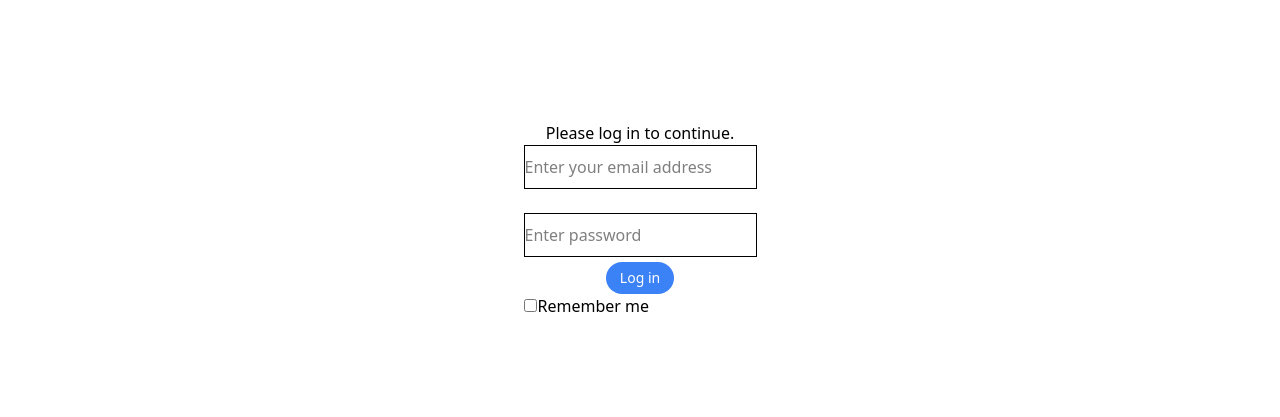
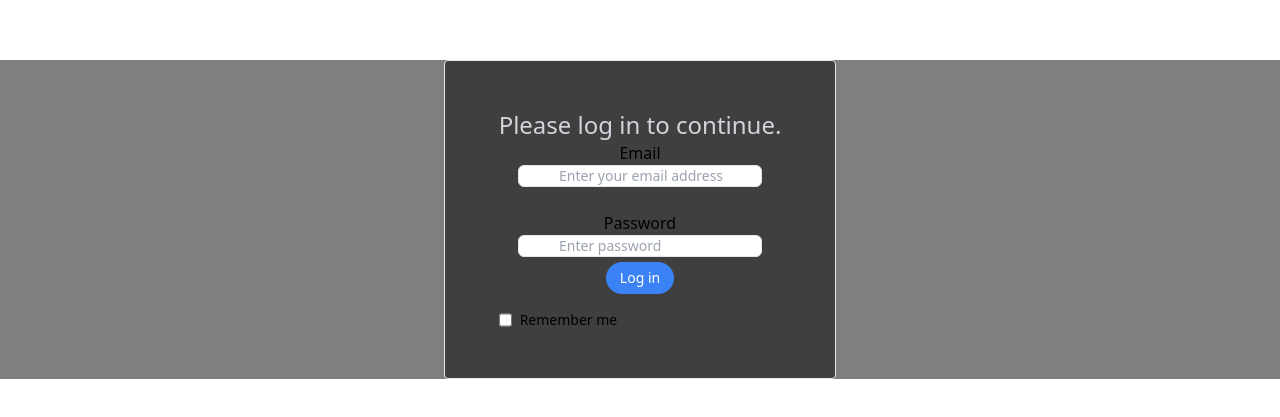
Before and after one commit to pechavarria62/learning-Nextjs, a Next.js app: page /login in a window 1280 px wide. Shown: the part 181-598 px from the top of the page. Built offline with nearby package versions, Linux system fonts and the light colour scheme.

Commit message:
made the styling work, im using the admin.css file for now but i thing im understanding'

```diff
--- a/app/global.css
+++ /dev/null
@@ -1,18 +0,0 @@
-@import "tailwindcss/preflight";
-@tailwind components;
-@tailwind utilities;
-
-input[type='number'] {
-  -moz-appearance: textfield;
-  appearance: textfield;
-}
-
-input[type='number']::-webkit-inner-spin-button {
-  -webkit-appearance: none;
-  margin: 0;
-}
-
-input[type='number']::-webkit-outer-spin-button {
-  -webkit-appearance: none;
-  margin: 0;
-}
--- a/app/layout.tsx
+++ b/app/layout.tsx
@@ -1,5 +1,5 @@
-import './ui/global.css';
-import './global.css';
+// import './ui/global.css';
+import './ui/css/admin.css';
 
 export default function RootLayout({
   children,
@@ -8,7 +8,7 @@ export default function RootLayout({
 }) {
   return (
     <html lang="en">
-      <body >{children}</body>
+      <body className='flex min-h-screen items-center justify-center bg-black'>{children}</body>
     </html>
   );
 }
--- a/app/login/page.tsx
+++ b/app/login/page.tsx
@@ -3,7 +3,7 @@ import LoginForm from "../ui/login-form";
 
 export default function login() {
   return (
-    <div className='flex min-h-screen items-center justify-center bg-gradient-to-br from-blue-400 via-purple-400 to-pink-400 h-52 w-full'>
+    <div className="w-full bg-black/50 h-screen flex items-center justify-center ">
       <LoginForm />
     </div>
   );
--- a/app/page.tsx
+++ b/app/page.tsx
@@ -1,6 +1,6 @@
 import SideNav from './ui/dashboard/sidenav';
 import './ui/global.css';
-import './global.css';
+// import './global.css';
 
 
 export default function Page() {
--- a/app/ui/CSS/admin.css
+++ b/app/ui/CSS/admin.css
@@ -728,6 +728,17 @@ video {
 .w-64{
   width: 16rem;
 }
+.w-70{
+  width: 17.5rem;
+}
+
+.w-80{
+  width: 20rem;
+}
+
+.w-90{
+  width: 24.5rem;
+}
 
 .w-8{
   width: 2rem;
--- a/app/ui/logatation.tsx
+++ /dev/null
@@ -1,50 +0,0 @@
-// src/LoginForm.js
-import React from "react";
-
-const LoginForm = () => {
-  return (
-    <div className="min-h-screen bg-gradient-to-r from-blue-500 via-purple-500 to-pink-500 flex items-center justify-center">
-      <div className="bg-white p-8 rounded-2xl shadow-lg w-80">
-        <h2 className="text-2xl font-bold mb-6 text-center text-gray-800">Login</h2>
-        <form>
-          <div className="mb-4">
-            <label className="block text-sm font-medium text-gray-700">Email</label>
-            <input
-              type="email"
-              className="mt-1 w-full p-2 border rounded-lg focus:outline-none focus:ring-2 focus:ring-blue-500"
-              placeholder="Enter your email"
-            />
-          </div>
-
-          <div className="mb-4">
-            <label className="block text-sm font-medium text-gray-700">Password</label>
-            <input
-              type="password"
-              className="mt-1 w-full p-2 border rounded-lg focus:outline-none focus:ring-2 focus:ring-blue-500"
-              placeholder="Enter your password"
-            />
-          </div>
-
-          <div className="flex items-center justify-between mb-4">
-            <label className="flex items-center text-sm">
-              <input type="checkbox" className="mr-2" />
-              Remember me
-            </label>
-            <a href="#" className="text-blue-600 text-sm hover:underline">
-              Register
-            </a>
-          </div>
-
-          <button
-            type="submit"
-            className="w-full bg-blue-600 text-white p-2 rounded-lg hover:bg-blue-700 transition"
-          >
-            Log In
-          </button>
-        </form>
-      </div>
-    </div>
-  );
-};
-
-export default LoginForm;
--- a/app/ui/login-form.tsx
+++ b/app/ui/login-form.tsx
@@ -1,8 +1,6 @@
 'use client';
 
 import {
-  AtSymbolIcon,
-  KeyIcon,
   ExclamationCircleIcon,
 } from '@heroicons/react/24/outline';
 import { useState } from 'react';
@@ -37,21 +35,21 @@ export default function LoginForm() {
   };
 
   return (
-    <div className=' flex items-center justify-center'>
-      <form onSubmit={handleSubmit} className="shadow-lg rounded-lg p-6 w-full max-w-md flex items-center justify-center">
+    <div className='flex items-center justify-center border shadow-lg rounded bg-black/50 w-90'>
+      <form onSubmit={handleSubmit} className=" p-6 w-full max-w-md flex items-center justify-center">
         <div className="  flex-1 flex-col items-center justify-center p-6 space-y-4">
-          <h1 className="mb-3 text-2xl flex items-center justify-center content-center">Please log in to continue.</h1>
-          <div className="w-56">
+          <h1 className="mb-3 text-2xl flex items-center justify-center content-center text-gray-300">Please log in to continue.</h1>
+          <div className="">
             <div>
               <label
                 className=" flex mb-3 mt-5 text-xs items-center justify-center content-center"
                 htmlFor="email"
               >
-                {/* Email */}
+                Email
               </label>
-              <div className="relative items-center justify-center content-center">
+              <div className="relative flex items-center justify-center content-center">
                 <input
-                  className="peer block rounded-md border border-gray-100 py-[9px] pl-10 text-sm outline-0 placeholder:text-gray-500"
+                  className="peer block rounded-md border border-gray-200 py-[9px] pl-10 text-sm outline-0 placeholder:text-gray-500"
                   id="email"
                   type="email"
                   name="email"
@@ -65,17 +63,17 @@ export default function LoginForm() {
               </div>
             </div>
 
-            <div className="mt-4">
+            <div>
               <label
-                className="mb-3 mt-5"
+                className="flex mb-3 mt-5 text-xs items-center justify-center content-center"
                 htmlFor="password"
               >
                 <br/>
-                {/* Password */}
+                Password
               </label>
-              <div className="relative">
+              <div className="relative flex items-center justify-center content-center">
                 <input
-                  className="peer rounded-md border border-gray-200 py-[9px] pl-10 text-sm placeholder:text-gray-500"
+                  className="peer block rounded-md border border-gray-200 py-[9px] pl-10 text-sm placeholder:text-gray-500"
                   id="password"
                   type="password"
                   name="password"
--- a/app/ui/ui.modules.css
+++ /dev/null
@@ -1 +0,0 @@
-@import "tailwindcss";
```
